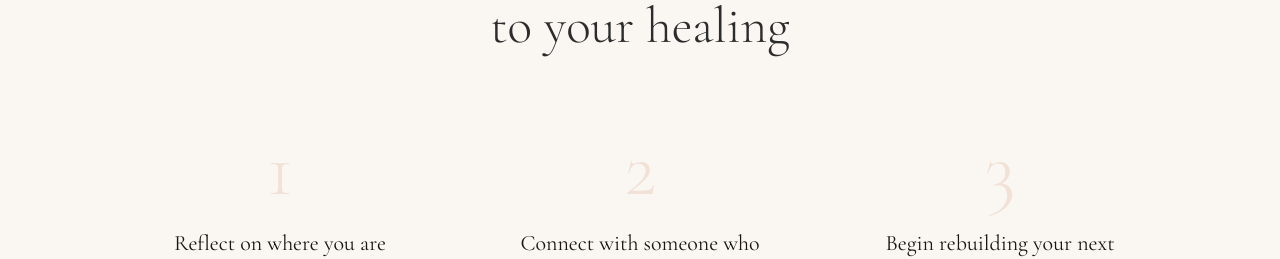
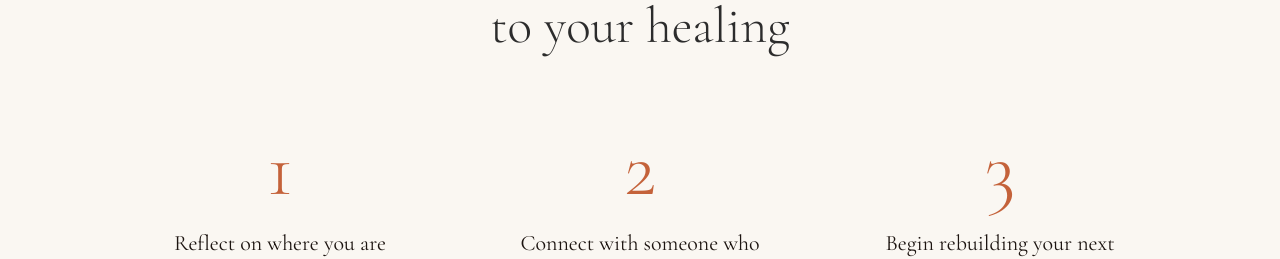
Before and after one commit to frombrokentobetterr-debug/CodeforFB2B, a React (Vite) app in the folder frontend/: page / in a window 1280 px wide. Shown: the part 1420-1679 px from the top of the page. Built offline with nearby package versions, Linux system fonts and the light colour scheme; no server answers.

Commit message:
Update LandingPage.jsx

```diff
--- a/frontend/src/components/LandingPage.jsx
+++ b/frontend/src/components/LandingPage.jsx
@@ -279,7 +279,7 @@ export default function LandingPage({ onStart }) {
                   fontSize: 80,
                   fontWeight: 300,
                   lineHeight: 1,
-                  color: "rgba(196,98,58,0.15)",
+                  color: "#c4623a",
                   marginBottom: 20,
                 }}>
                   {n}
```
